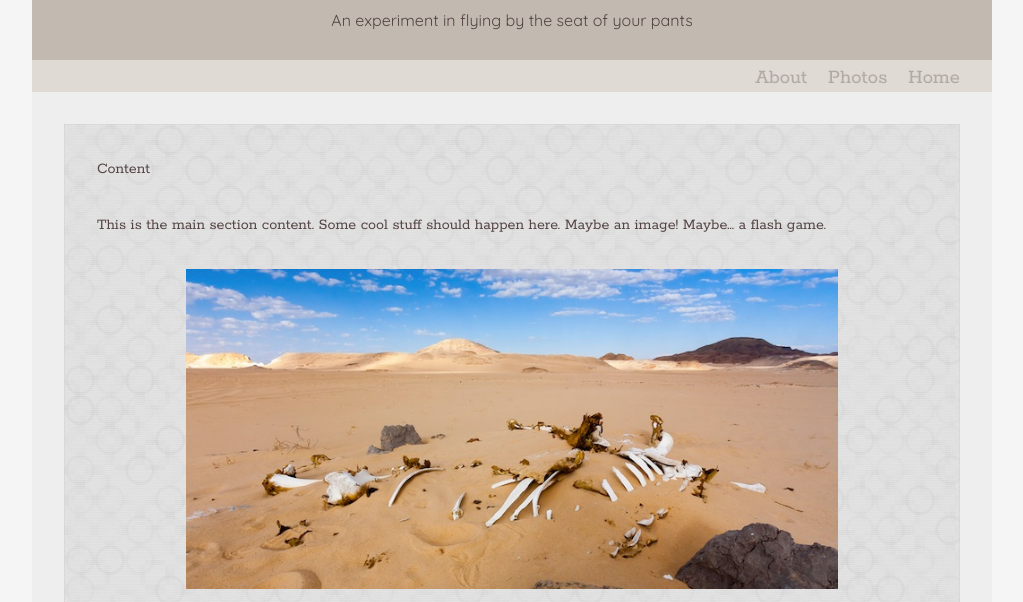
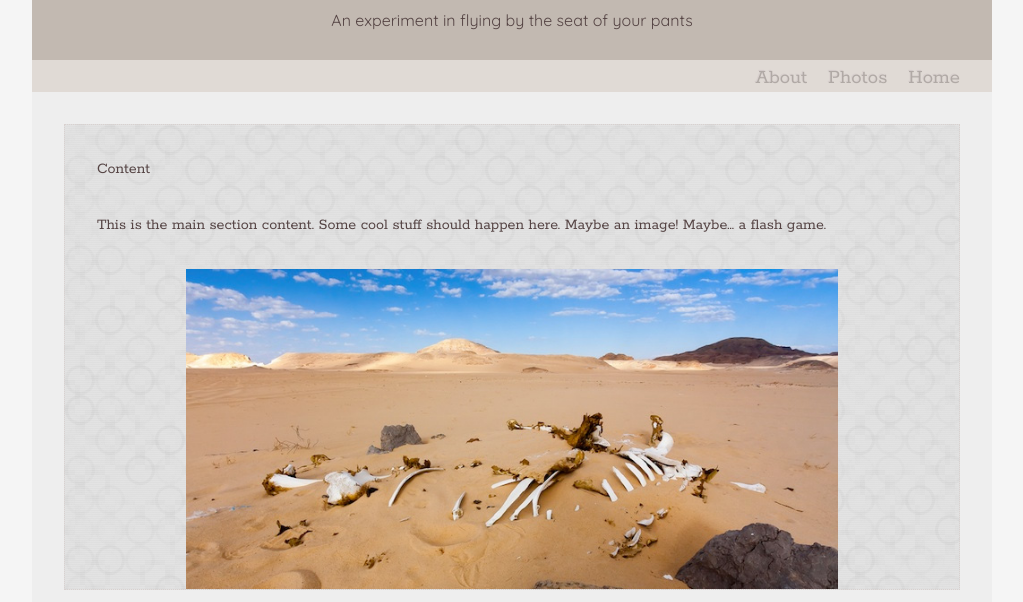
Before and after one commit to tkraak/htmlfirst, a plain HTML site: page index.html in a window 1280 px wide. Shown: the part 162-764 px from the top of the page, without its empty margins (128-1151 px from the left). Drawn offline with Linux system fonts and the light colour scheme.

Commit message:
stylesheet update

```diff
--- a/css/style.css
+++ b/css/style.css
@@ -67,7 +67,7 @@ nav ul li {
 	}
 
 article.main {
-	height:30em;
+	max-height:30em;
 	background-image: url('../assets/strange_bullseyes.png');
 	border: 1px dotted #D9D1CF;
 	overflow: hidden;
```
